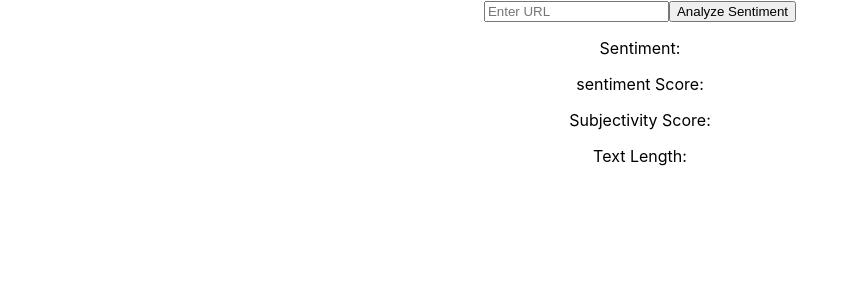
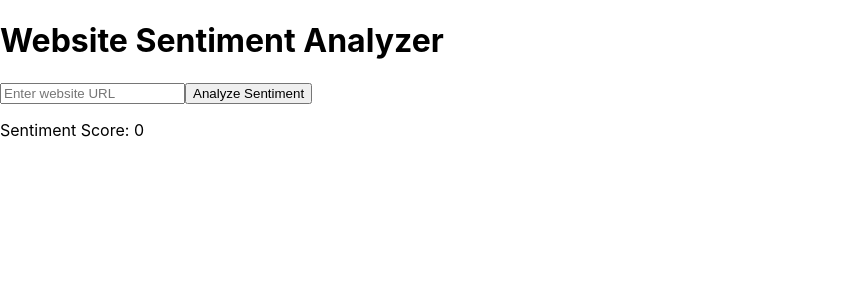
Before and after one commit to AyushKumarBar/website-analysis, a React (Create React App) app: page / in a window 1280 px wide. Shown: the top 300 px of the page, without its empty margins (0-859 px from the left). Built offline with nearby package versions, Linux system fonts and the light colour scheme.

Commit message:
new updates

```diff
--- a/package.json
+++ b/package.json
@@ -6,9 +6,11 @@
     "@testing-library/jest-dom": "^5.17.0",
     "@testing-library/react": "^13.4.0",
     "@testing-library/user-event": "^13.5.0",
+    "axios": "^1.4.0",
     "react": "^18.2.0",
     "react-dom": "^18.2.0",
     "react-scripts": "5.0.1",
+    "sentiment": "^5.0.2",
     "web-vitals": "^2.1.4"
   },
   "scripts": {
--- a/public/index.html
+++ b/public/index.html
@@ -14,7 +14,6 @@
       manifest.json provides metadata used when your web app is installed on a
       user's mobile device or desktop. See https://developers.google.com/web/fundamentals/web-app-manifest/
     -->
-    <link rel="manifest" href="%PUBLIC_URL%/manifest.json" />
     <!--
       Notice the use of %PUBLIC_URL% in the tags above.
       It will be replaced with the URL of the `public` folder during the build.
--- a/src/App.js
+++ b/src/App.js
@@ -1,9 +1,32 @@
-import './App.css';
-import SentimentAnalysis from './Components/SentimentAnalysis'
+import React, { useState } from 'react';
+import axios from 'axios';
+
 function App() {
+  const [url, setUrl] = useState('');
+  const [sentimentScore, setSentimentScore] = useState(0);
+
+  const analyzeSentiment = async () => {
+    try {
+      const response = await axios.get(`/api/analyze?url=${encodeURIComponent(url)}`);
+      setSentimentScore(response.data.score);
+    } catch (error) {
+      console.error('Error analyzing sentiment:', error);
+    }
+  };
+
   return (
-    <div className="App">
-      <SentimentAnalysis />
+    <div>
+      <h1>Website Sentiment Analyzer</h1>
+      <input
+        type="text"
+        value={url}
+        onChange={(e) => setUrl(e.target.value)}
+        placeholder="Enter website URL"
+      />
+      <button onClick={analyzeSentiment}>Analyze Sentiment</button>
+      <div>
+        <p>Sentiment Score: {sentimentScore}</p>
+      </div>
     </div>
   );
 }
--- a/src/Components/SentimentAnalysis.js
+++ /dev/null
@@ -1,42 +0,0 @@
-import React, { useState } from 'react';
-
-const BACKEND_URL = 'http://alexapps.pythonanywhere.com/'; // Replace with your actual backend URL
-
-const SentimentAnalysis = () => {
-  const [url, setUrl] = useState('');
-  const [sentiment, setSentiment] = useState('');
-  const [sentiment_score, setSentimentScore] = useState('');
-  const [subjectivity_score, setSubjectivity_score] = useState('');
-  const [text_length, setText_length] = useState('');
-
-  const analyzeSentiment = async () => {
-    try {
-      const response = await fetch(`${BACKEND_URL}/api/sentiment?url=${encodeURIComponent(url)}`);
-      const data = await response.json();
-      setSentiment(data.sentiment);
-      setSentimentScore(data.sentiment_score);
-      setSubjectivity_score(data.subjectivity_score);
-      setText_length(data.text_length);
-    } catch (error) {
-      console.error('Error analyzing sentiment:', error);
-    }
-  };
-
-  return (
-    <div>
-      <input
-        type="text"
-        placeholder="Enter URL"
-        value={url}
-        onChange={(e) => setUrl(e.target.value)}
-      />
-      <button onClick={analyzeSentiment}>Analyze Sentiment</button>
-      <p>Sentiment: {sentiment}</p>
-      <p>sentiment Score: {sentiment_score}</p>
-      <p>Subjectivity Score: {subjectivity_score}</p>
-      <p>Text Length: {text_length}</p>
-    </div>
-  );
-};
-
-export default SentimentAnalysis;
```
Also changed, not shown: netlify-functions/analyze.js (added, +23 -0 lines), public/manifest.json (deleted), 2 other files (tests, documents, lock files or other folders).
